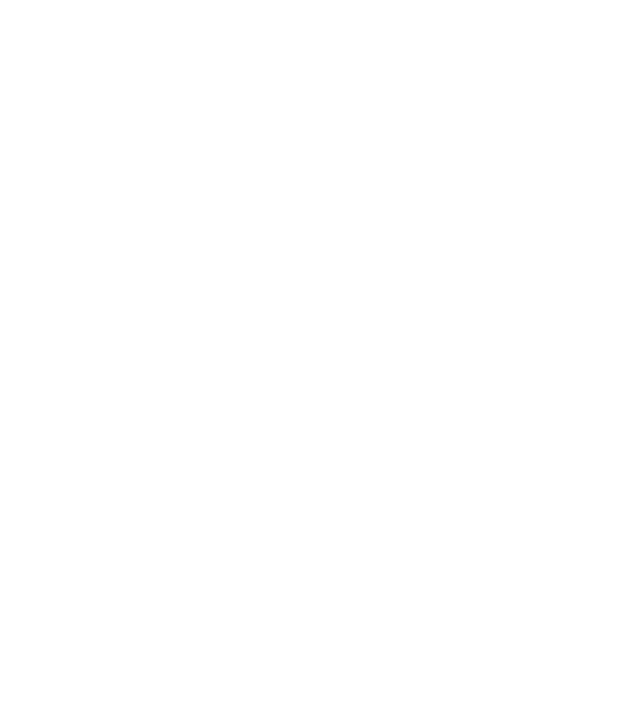
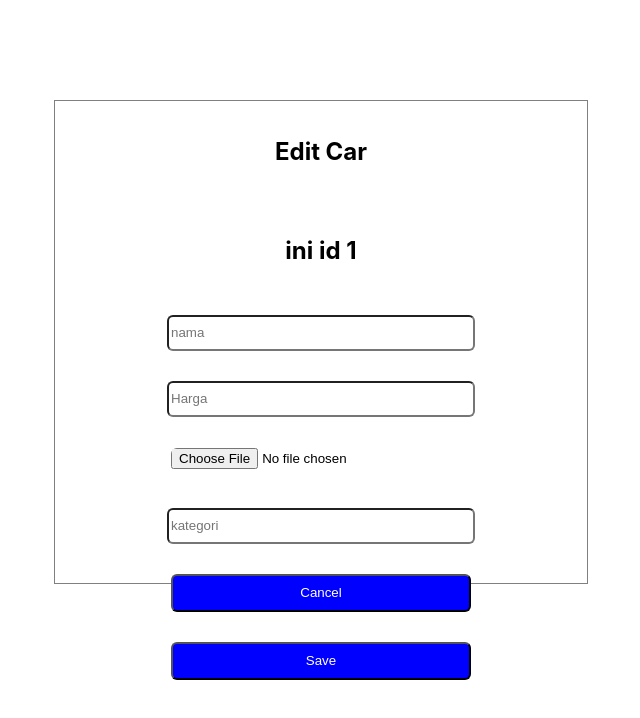
Before and after one commit to galihandrii/react-auth-lesson, a React (Create React App) app: page /Editcar/1 in a window 1280 px wide. Before the commit this address had no page. Shown: the top 718 px of the page, without its empty margins (319-959 px from the left). Built offline with nearby package versions, Linux system fonts and the light colour scheme; sample sign-in values are in the browser's storage.

Commit message:
add crud in discoverypage

```diff
--- a/src/App.js
+++ b/src/App.js
@@ -8,6 +8,7 @@ import ProtectedRoute from './hoc/ProtectedRoute';
 import Discovery from './pages/Discoverypage';
 import AddNewCar from './pages/AddNewCar';
 import ProtectedRoute2 from './hoc/ProtectedRoute2';
+import Editpage from './pages/Editpage';
 
 
 function App() {
@@ -20,6 +21,7 @@ function App() {
       <Route element={<ProtectedRoute/>}>
         <Route path='/Discovery' element={<Discovery/>}/>
         <Route path='/add-car' element={<AddNewCar/>}/>
+        <Route path='/Editcar/:id' element={<Editpage/>}/>
   </Route>
 
       {/*<Route
--- a/src/components/Newcar.js
+++ b/src/components/Newcar.js
@@ -1,12 +1,16 @@
-import { Link } from "react-router-dom";
+import { Link, Navigate, useNavigate } from "react-router-dom";
 import "./Newcar.css"
 import { useState } from "react";
+import axios from "axios";
+import { API } from "../pages/const/endpoint";
 
 const Newcar = () => {
 const [name,setName] = useState('');
 const [img,setImg] = useState(null);
 const [price,setPrice] = useState('');
 const [category,setCategory] = useState('');
+const navigate = useNavigate();
+
 
 const handleName = (e) => {
     setName(e.target.value);
@@ -21,8 +25,33 @@ const handleCategory = (e) => {
     setCategory(e.target.value);
 }
 
-console.log(name,img,price,category);
+const handleCreate = () => {
+    const token = localStorage.getItem("token");
 
+    const config = {
+        headers: {
+            access_token:token,
+        },
+    };
+
+
+
+    const formData = new FormData();
+    formData.append("image", img);
+    formData.append("name",name);
+    formData.append("category",category);
+    formData.append("price",price);
+    formData.append("status",false);
+
+    axios.post(API.POST_CAR, formData, config)
+    .then((res)=>{
+        navigate("/Discovery");
+    })
+    .catch((err)=>console.log(err));
+
+
+
+}
 
 
     return (
@@ -31,8 +60,8 @@ console.log(name,img,price,category);
             <div><input onChange={handlePrice} placeholder="Harga"/></div>
             <div><input onChange={handleImg} type="file"/></div>
             <div><input onChange={handleCategory} placeholder="kategori"/></div>
-            <div><button><Link to="/Discovery">Cancel</Link></button></div>
-            <div><button>Save</button></div>
+            <div><Link to="/Discovery"><button>Cancel</button></Link></div>
+            <div><button onClick={handleCreate}>Save</button></div>
         </div>
     )
 }
--- a/src/pages/Discoverypage.css
+++ b/src/pages/Discoverypage.css
@@ -9,7 +9,7 @@
     border-radius: 10px;
     box-shadow: 1px 1px 2px 1px grey;
     width: 350px;
-    height: 380px;
+    height: 420px;
 
 }
 .card-cars-img{
@@ -29,3 +29,16 @@
 .discovery-button  button {
 
 }
+
+.thebuttons{
+    display: flex;
+    justify-content: space-around;
+}
+.delete-button button {
+    width: 100px;
+    background-color: darkred;
+}
+.edit-button button{
+    width: 100px;
+    background-color: darkblue;
+}
--- a/src/pages/Discoverypage.js
+++ b/src/pages/Discoverypage.js
@@ -8,6 +8,10 @@ const Discovery = () => {
     const[cars, setCars]= useState([]);
 
     useEffect(()=>{
+        getData();
+    },[])
+
+    const getData = () => {
         const token = localStorage.getItem('token')
         const config = {
             headers: { access_token: token  }
@@ -17,12 +21,24 @@ const Discovery = () => {
            setCars(res.data.cars);
         })
         .catch((err)=>console.log(err.message))
+    }
+
+    const handleDelete = (id) => {
+        const token = localStorage.getItem('token')
+        const config = {
+            headers: { access_token: token  }
+        };
 
 
 
-    },[])
+        axios.delete(`https://bootcamp-rent-cars.herokuapp.com/admin/car/${id}`,config)
+        .then(res=>{
+            getData()
+        })
+        .catch((err)=>console.log(err.message));
 
 
+    }
 
 
     return (
@@ -43,6 +59,11 @@ const Discovery = () => {
                                     <h4>{item.price}</h4>
                                     <p>{item.category}</p>
                                 </div>
+                                <div className="thebuttons">
+                                <div className="delete-button"><button onClick={()=>handleDelete(item.id)}>Delete</button></div>
+                                <div className="edit-button"><Link to="/Editcar"><button>Edit</button></Link></div>
+                                </div>
+
                             </div>
 
 
--- /dev/null
+++ b/src/pages/Editpage.css
@@ -0,0 +1,12 @@
+.editcar{
+    display: flex;
+    flex-direction: column;
+    gap: 30px;
+    text-align: center;
+    width:500px ;
+    height:450px ;
+    border: 1px solid grey;
+    margin: auto;
+    margin-top: 100px;
+    padding: 16px;
+}
--- /dev/null
+++ b/src/pages/Editpage.js
@@ -0,0 +1,39 @@
+import React, { useEffect, useState } from "react";
+import "./Editpage.css"
+import { Link, useParams } from "react-router-dom";
+
+
+
+const Editpage = () => {
+    const [car,setCar] = useState({});
+    const {id} = useParams();
+
+    useEffect(()=>{
+        getData();
+    },[])
+
+    const getData = () => {
+        const token = localStorage.getItem("token")
+
+
+
+    }
+
+
+
+    return(
+        <div className="editcar">
+        <h2>Edit Car</h2>
+        <h2>ini id {id}</h2>
+        <div><input  placeholder="nama"/></div>
+        <div><input  placeholder="Harga"/></div>
+        <div><input  type="file"/></div>
+        <div><input  placeholder="kategori"/></div>
+        <div><Link to="/Discovery"><button>Cancel</button></Link></div>
+        <div><button>Save</button></div>
+    </div>
+    )
+}
+
+
+export default Editpage;
--- a/src/pages/Register.js
+++ b/src/pages/Register.js
@@ -2,10 +2,12 @@ import axios from "axios";
 import { useState } from "react";
 import "./Register.css"
 import { API } from "./const/endpoint";
+import { useNavigate } from "react-router-dom";
 
 const Register = () => {
 const [email, setEmail] = useState("")
 const [password, setPassword] = useState("");
+const navigate = useNavigate();
 
 const handleEmail = (e) => {
     setEmail(e.target.value);
@@ -22,14 +24,11 @@ const handleRegis = () => {
     };
 
 axios.post(API.REGISTER,payload)
-.then((res)=> console.log(res))
+.then((res)=> {
+    navigate("/Login");
+})
 .catch((err)=> console.log(err.message))
 }
-
-
-
-
-
 
 
 
--- a/src/pages/const/endpoint.js
+++ b/src/pages/const/endpoint.js
@@ -1,4 +1,6 @@
 export const API = {
     REGISTER: "https://bootcamp-rent-cars.herokuapp.com/admin/auth/register",
+    POST_CAR:"https://bootcamp-rent-cars.herokuapp.com/admin/car",
+
     LOGIN: "https://bootcamp-rent-cars.herokuapp.com/admin/auth/login",
 };
```
